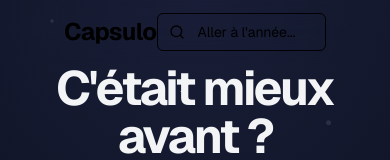
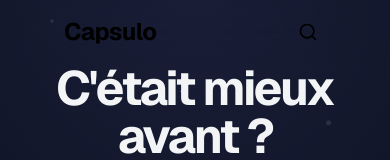
Before and after one commit to HitteAnzo/Capsulo, a Next.js app: page / in a window 390 px wide. Shown: the top 160 px of the page. Built offline with nearby package versions, Linux system fonts and the light colour scheme.

Commit message:
feat: implement responsive search functionality in Header component and add mobile layout support in SongCard component

```diff
--- a/app/not-found.tsx
+++ b/app/not-found.tsx
@@ -7,7 +7,7 @@ export default function NotFound() {
   return (
     <>
       <ParticlesBackground />
-      <div className="fixed inset-0 -z-20 h-full w-full bg-[#0a101f] bg-[radial-gradient(white_0.5px,transparent_0.5px)] [background-size:20px_20px]"></div>
+      <div className="fixed inset-0 -z-20 h-full w-full bg-[#0a101f]"></div>
       <div className="pointer-events-none fixed inset-0 -z-20 bg-[radial-gradient(circle_at_center,rgba(59,130,246,0.15),transparent_50%)]"></div>
 
       <main className="flex flex-col items-center justify-center text-center flex-grow">
--- a/app/page.tsx
+++ b/app/page.tsx
@@ -45,8 +45,8 @@ function HomePageContent() {
       {/* Particles.js en fond */}
       <ParticlesBackground />
 
-      {/* Fond étoilé avec nébuleuse - placé derrière les particules */}
-      <div className="fixed inset-0 -z-20 h-full w-full bg-[#0a101f] bg-[radial-gradient(white_0.5px,transparent_0.5px)] [background-size:20px_20px]"></div>
+      {/* Fond avec nébuleuse - placé derrière les particules */}
+      <div className="fixed inset-0 -z-20 h-full w-full bg-[#0a101f]"></div>
       <div className="pointer-events-none fixed inset-0 -z-20 bg-[radial-gradient(circle_at_center,rgba(59,130,246,0.15),transparent_50%)]"></div>
 
       <main className="flex flex-col items-center justify-center text-center flex-grow">
--- a/app/year/[year]/page.tsx
+++ b/app/year/[year]/page.tsx
@@ -91,16 +91,16 @@ function getDecadeTheme(year: number): DecadeTheme {
       };
     case 2010:
       return {
-        background: "bg-slate-900",
-        card: "bg-slate-800 border border-slate-700/50 rounded-xl shadow-lg",
-        titleFont: "font-sans font-bold tracking-tighter text-gray-100",
-        titleColor: "#f3f4f6", // Couleur du titre (gray-100)
-        primaryText: "text-blue-400 font-semibold",
-        secondaryText: "text-slate-400",
-        iconBg: "bg-blue-500/10",
-        subtitleText: "text-slate-300",
-        button: "bg-slate-700 border border-slate-600 text-slate-300 hover:bg-slate-600",
-        iconBorder: "border-blue-400",
+        background: "bg-slate-200", // Fond texturé gris clair, style "lin"
+        card: "bg-gradient-to-b from-white to-gray-100 border border-b-2 border-gray-300 rounded-lg shadow-lg shadow-black/20",
+        titleFont: "font-sans font-bold tracking-tight text-[#cc181e]", // Rouge YouTube
+        titleColor: "#cc181e", // Rouge YouTube pour le header et footer
+        primaryText: "text-slate-800 font-bold",
+        secondaryText: "text-slate-600",
+        iconBg: "bg-gray-200/50",
+        subtitleText: "text-slate-700",
+        button: "bg-gradient-to-b from-gray-100 to-gray-200 border border-gray-400 rounded-md shadow-sm text-gray-700 hover:from-gray-200",
+        iconBorder: "border-gray-400",
       };
     default: // 2020+ et thème par défaut
       return {
@@ -139,12 +139,12 @@ const InfoCard = ({
   headerAccessory?: React.ReactNode;
 }) => (
   <div
-    className={`relative overflow-hidden p-4 sm:p-6 shadow-2xl animate-fade-in-up ${themeClasses} ${className}`}
+    className={`relative overflow-hidden p-4 shadow-2xl animate-fade-in-up ${themeClasses} ${className}`}
     style={{ animationDelay: delay }}
   >
-    <div className="flex items-center justify-between gap-4 mb-4 sm:mb-6">
+    <div className="flex items-center justify-between gap-4 mb-4">
       <div className="flex items-center gap-4">
-        <div className={`flex h-10 w-10 sm:h-12 sm:w-12 shrink-0 items-center justify-center rounded-xl border-2 ${theme.iconBorder}`}>
+        <div className={`flex h-10 w-10 shrink-0 items-center justify-center rounded-xl border-2 ${theme.iconBorder}`}>
           {icon}
         </div>
         <h3 className={`text-lg sm:text-xl font-semibold ${theme.primaryText}`}>{title}</h3>
@@ -309,9 +309,9 @@ export default function YearPage() {
   return (
     <>
       <div className={`fixed inset-0 -z-20 transition-all duration-1000 ${theme.background}`} />
-      <main className="container mx-auto max-w-5xl py-8 sm:py-16">
+      <main className="container mx-auto max-w-5xl py-4 sm:py-8">
         <div
-          className="text-center mb-12 sm:mb-16 animate-fade-in-up"
+          className="text-center mb-8 sm:mb-10 animate-fade-in-up"
           style={{ animationDelay: "100ms" }}
         >
           <div className="flex items-center justify-center gap-4 sm:gap-8">
@@ -337,9 +337,6 @@ export default function YearPage() {
               <ChevronRight size={32} className={theme.titleFont} />
             </button>
           </div>
-          <p className={`mt-2 sm:mt-4 max-w-2xl mx-auto text-base sm:text-lg ${theme.subtitleText}`}>
-            {t("subtitle")}
-          </p>
         </div>
 
         {error && (
@@ -350,7 +347,7 @@ export default function YearPage() {
         {loading && <div className="text-center text-muted-foreground">{t("loading")}</div>}
 
         {data && (
-          <div className="grid grid-cols-1 gap-6 md:grid-cols-2">
+          <div className="grid grid-cols-1 gap-4 md:grid-cols-2">
             <InfoCard
               icon={<Music className={`h-6 w-6 ${theme.primaryText}`} />}
               title={`Les hits en ${y}`}
@@ -359,7 +356,7 @@ export default function YearPage() {
               themeClasses={theme.card}
               theme={theme}
             >
-              <div className="grid grid-cols-1 gap-x-8 gap-y-4 sm:grid-cols-2">
+              <div className="grid grid-cols-1 gap-x-8 gap-y-2 sm:grid-cols-2">
                 {data.music?.map((m, i) => (
                   <SongCard
                     key={i}
@@ -383,9 +380,9 @@ export default function YearPage() {
                 <button className={`px-3 py-1 text-xs rounded-full border transition-colors ${theme.button}`} onClick={() => setShowEUR(!showEUR)}>FRF/EUR</button>
               )}
             >
-              <div className="grid grid-cols-1 sm:grid-cols-2 gap-x-6 gap-y-6">
+              <div className="grid grid-cols-1 sm:grid-cols-2 gap-x-6 gap-y-4">
                 {/* Colonne de gauche */}
-                <div className="flex flex-col gap-6">
+                <div className="flex flex-col gap-4">
                   <PriceItem
                     icon={<PiggyBank size={20} />}
                     label="SMIC (mensuel brut)"
@@ -412,7 +409,7 @@ export default function YearPage() {
                   />
                 </div>
                 {/* Colonne de droite */}
-                <div className="flex flex-col gap-6">
+                <div className="flex flex-col gap-4">
                   <PriceItem
                     icon={<Wheat size={20} />}
                     label="Baguette"
--- a/components/Header.tsx
+++ b/components/Header.tsx
@@ -1,10 +1,11 @@
 "use client";
 
-import { useState } from "react";
+import { useState, useRef, useEffect } from "react";
 import Link from "next/link";
 import { useRouter } from "next/navigation";
-import { Search } from "lucide-react";
+import { Search, X } from "lucide-react";
 import React from "react";
+import { useIsMobile } from "../lib/hooks/useismobile";
 
 const MIN_YEAR = 1960;
 const MAX_YEAR = 2025;
@@ -12,6 +13,14 @@ const MAX_YEAR = 2025;
 export default function Header() {
   const [year, setYear] = useState("");
   const router = useRouter();
+  const isMobile = useIsMobile();
+  const [isSearchOpen, setIsSearchOpen] = useState(false);
+  const inputRef = useRef<HTMLInputElement>(null);
+  const [hasMounted, setHasMounted] = useState(false);
+
+  useEffect(() => {
+    setHasMounted(true);
+  }, []);
 
   const handleSearch = (e: React.KeyboardEvent<HTMLInputElement>) => {
     if (e.key === "Enter") {
@@ -23,9 +32,40 @@ export default function Header() {
           router.push(`/year/${numericYear}`);
         }
         setYear("");
+        setIsSearchOpen(false); // Ferme la recherche après exécution
       }
     }
   };
+
+  // Donne le focus à l'input quand il apparaît
+  useEffect(() => {
+    if (isSearchOpen && isMobile) {
+      inputRef.current?.focus();
+    }
+  }, [isSearchOpen, isMobile]);
+
+  const searchBar = (
+    <div className={`relative ${isMobile ? 'w-[150px]' : 'w-[220px]'}`}>
+      <Search
+        className="absolute left-3 top-1/2 -translate-y-1/2 h-4 w-4 transition-colors duration-500"
+        style={{ color: 'var(--header-title-color, hsl(var(--muted-foreground)))' }}
+      />
+      <input
+        ref={inputRef}
+        type="number"
+        placeholder="Aller à l'année..."
+        value={year}
+        onChange={(e) => setYear(e.target.value)}
+        onKeyDown={handleSearch}
+        onBlur={() => setIsSearchOpen(false)} // Ferme quand on clique ailleurs
+        className="w-full rounded-md border bg-transparent pl-10 pr-4 py-2 text-sm placeholder:text-current focus:outline-none transition-colors duration-500 [-moz-appearance:textfield] [&::-webkit-inner-spin-button]:appearance-none [&::-webkit-outer-spin-button]:appearance-none"
+        style={{
+          borderColor: 'var(--header-title-color, hsl(var(--border)))',
+          color: 'var(--header-title-color, inherit)'
+        }}
+      />
+    </div>
+  );
 
   return (
     <header className="sticky top-0 z-50 w-full bg-background/80 backdrop-blur-lg">
@@ -39,24 +79,20 @@ export default function Header() {
           </span>
         </Link>
 
-        <div className="relative w-full max-w-[220px]">
-          <Search
-            className="absolute left-3 top-1/2 -translate-y-1/2 h-4 w-4 transition-colors duration-500"
-            style={{ color: 'var(--header-title-color, hsl(var(--muted-foreground)))' }}
-          />
-          <input
-            type="number"
-            placeholder="Aller à l'année..."
-            value={year}
-            onChange={(e) => setYear(e.target.value)}
-            onKeyDown={handleSearch}
-            className="w-full rounded-md border bg-transparent pl-10 pr-4 py-2 text-sm placeholder:text-current focus:outline-none transition-colors duration-500 [-moz-appearance:textfield] [&::-webkit-inner-spin-button]:appearance-none [&::-webkit-outer-spin-button]:appearance-none"
-            style={{
-              borderColor: 'var(--header-title-color, hsl(var(--border)))',
-              color: 'var(--header-title-color, inherit)'
-            }}
-          />
-        </div>
+        {hasMounted && isMobile ? (
+          isSearchOpen ? (
+            searchBar
+          ) : (
+            <button onClick={() => setIsSearchOpen(true)} className="p-2">
+              <Search
+                className="h-5 w-5 transition-colors duration-500"
+                style={{ color: 'var(--header-title-color, hsl(var(--muted-foreground)))' }}
+              />
+            </button>
+          )
+        ) : (
+          searchBar
+        )}
       </div>
     </header>
   );
--- a/components/SongCard.tsx
+++ b/components/SongCard.tsx
@@ -1,4 +1,7 @@
+"use client";
+
 import React from "react";
+import { useIsMobile } from "../lib/hooks/useismobile";
 
 type Props = {
   title: string;
@@ -16,6 +19,36 @@ export default function SongCard({
   deezerUrl,
   theme, // On récupère le thème
 }: Props) {
+  const isMobile = useIsMobile();
+
+  // Layout pour mobile
+  if (isMobile) {
+    return (
+      <div className="flex flex-col gap-3 py-4">
+        <div>
+          <a
+            href={deezerUrl ?? "#"}
+            target="_blank"
+            rel="noreferrer"
+            className={`block font-semibold hover:underline ${theme.primaryText}`}
+          >
+            {title}
+          </a>
+          <p className={`text-sm ${theme.secondaryText}`}>{artist}</p>
+        </div>
+        {previewUrl && (
+          <audio
+            controls
+            src={previewUrl}
+            className="w-full"
+            style={{ height: "30px" }}
+          />
+        )}
+      </div>
+    );
+  }
+
+  // Layout pour ordinateur (inchangé)
   return (
     <div className="flex items-center justify-between gap-4 py-4">
       {/* Titre et Artiste */}
--- /dev/null
+++ b/lib/hooks/useismobile.ts
@@ -0,0 +1,34 @@
+"use client";
+
+import { useState, useEffect } from 'react';
+
+// On utilise 640px (breakpoint 'sm' de Tailwind) comme seuil pour le mobile
+const MOBILE_BREAKPOINT = 640;
+
+export function useIsMobile(): boolean {
+  // S'assure que le code ne s'exécute que côté client
+  const isClient = typeof window === 'object';
+
+  const [isMobile, setIsMobile] = useState(
+    isClient ? window.innerWidth < MOBILE_BREAKPOINT : false
+  );
+
+  useEffect(() => {
+    if (!isClient) {
+      return;
+    }
+
+    const checkIsMobile = () => {
+      setIsMobile(window.innerWidth < MOBILE_BREAKPOINT);
+    };
+
+    window.addEventListener('resize', checkIsMobile);
+
+    // Nettoyage de l'écouteur d'événement
+    return () => {
+      window.removeEventListener('resize', checkIsMobile);
+    };
+  }, [isClient]);
+
+  return isMobile;
+}
```
Also changed, not shown: data/movies_boxoffice_fr.csv.
